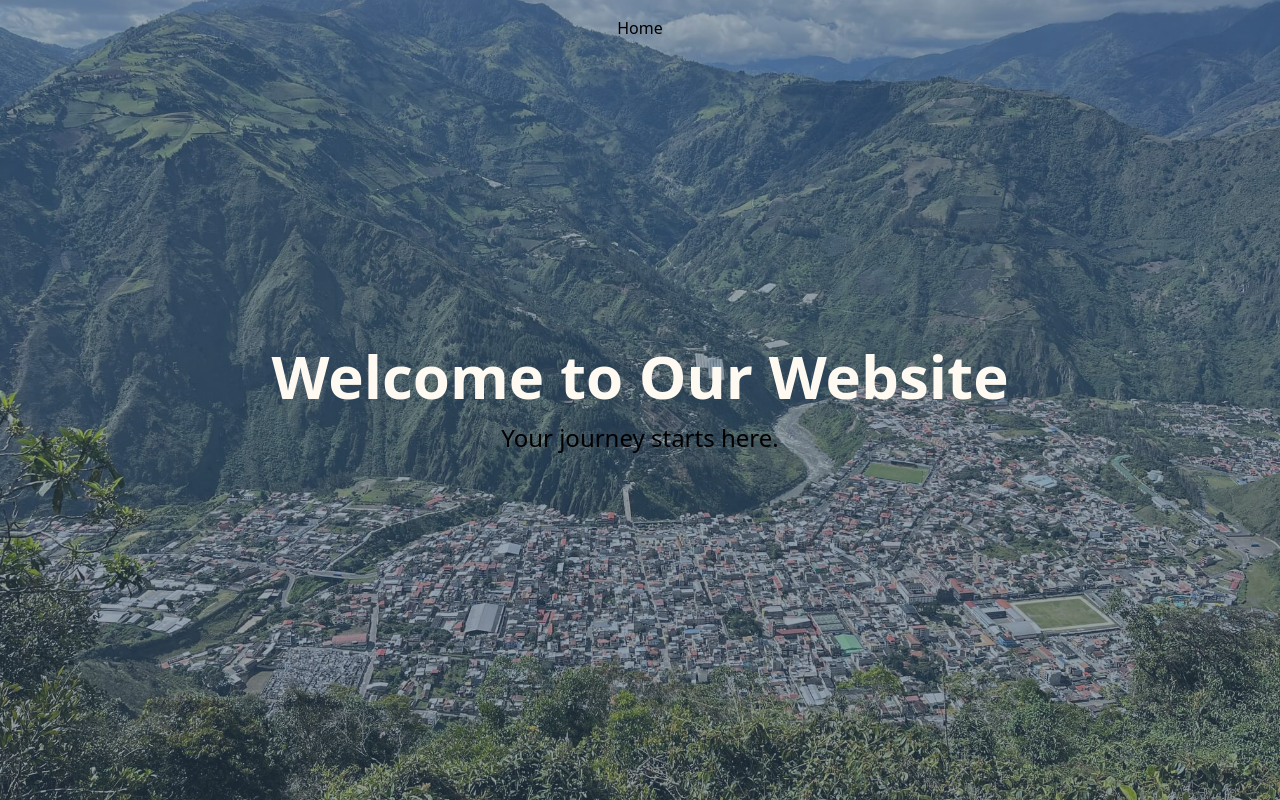
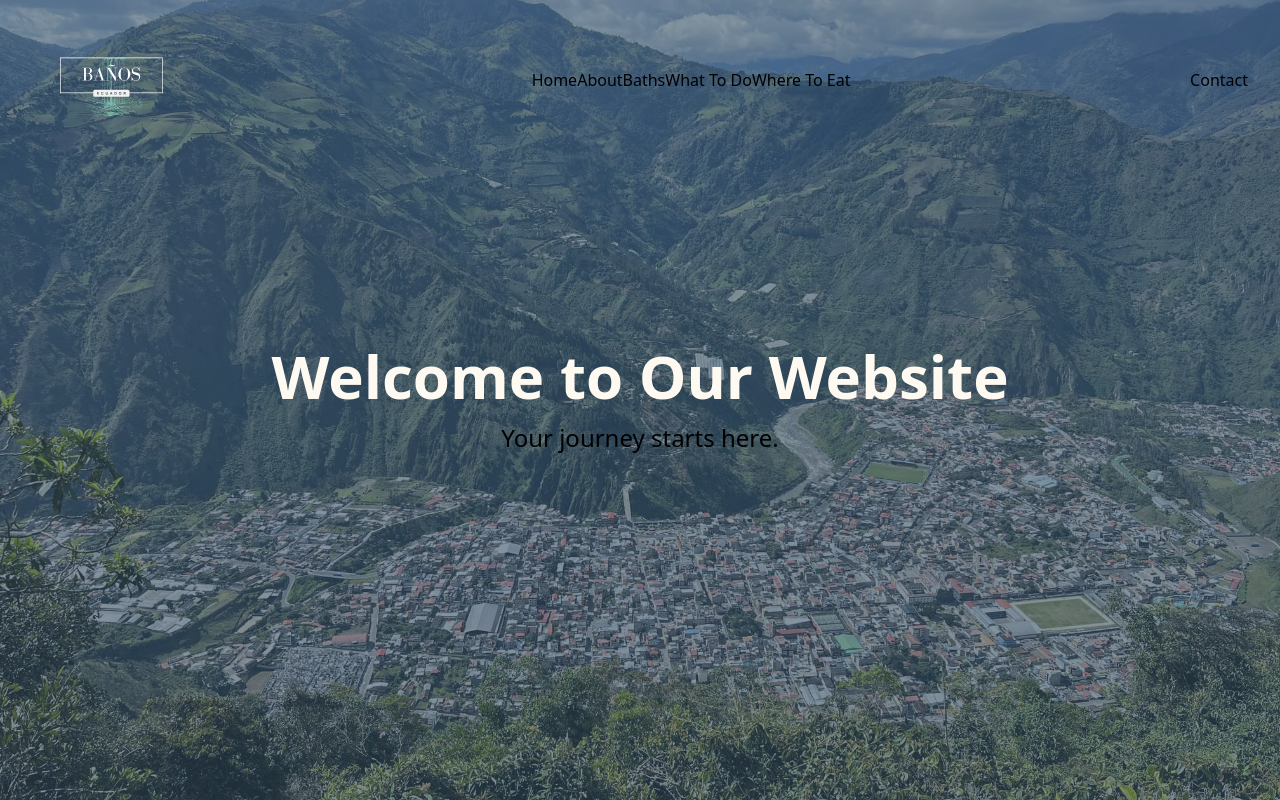
Before and after one commit to k-kenney/magical-banos, a React (Vite) app: page / in a window 1280 px wide. Built offline with nearby package versions, Linux system fonts and the light colour scheme.

Commit message:
set up routes and navbar

```diff
--- a/src/App.jsx
+++ b/src/App.jsx
@@ -2,6 +2,7 @@ import "./App.css";
 import { BrowserRouter as Router, Routes, Route } from "react-router-dom";
 import Homepage from "./screens/Homepage";
 import Navbar from "./components/Navbar";
+import Aboutpage from "./screens/Aboutpage";
 
 function App() {
   return (
@@ -9,8 +10,7 @@ function App() {
       <Navbar />
       <Routes>
         <Route path="/" element={<Homepage />} />
-        {/* <Route path="/about" element={<About />} />
-      <Route path="*" element={<NotFound />} /> */}
+        <Route path="/about" element={<Aboutpage />} />
       </Routes>
     </Router>
   );
--- a/src/components/Homepage/HomepageHero.jsx
+++ b/src/components/Homepage/HomepageHero.jsx
@@ -9,7 +9,7 @@ const HomepageHero = () => {
       {/* Background image with opacity */}
       <div
         style={{ backgroundImage: `url(${heroImage})` }}
-        className="absolute inset-0 bg-cover bg-center opacity-50 z-0"
+        className="absolute inset-0 bg-cover bg-center opacity-40 z-0"
       ></div>
 
       {/* Content */}
--- a/src/components/Navbar.jsx
+++ b/src/components/Navbar.jsx
@@ -1,11 +1,27 @@
-import { Link } from 'react-router-dom';
+import { Link } from "react-router-dom";
+import logo from "../assets/banos-logo.svg";
 
 const Navbar = () => {
   return (
     <>
-      <nav className="fixed top-0 left-0 w-full bg-transparent text-white z-20 flex justify-center p-4">
-        <Link to="/">Home</Link>
-        {/* <Link to="/about">About</Link> */}
+      <nav className="fixed top-0 left-0 w-full bg-transparent text-white z-20 flex items-center justify-between px-8 py-0">
+        <Link to="/">
+          <img
+            className="md:w-[160px] md:h-[160px] w-[120px] h-[120px]"
+            src={logo}
+            alt="logo"
+          />
+        </Link>
+        <div className="">
+          <Link to="/">Home</Link>
+          <Link to="/about">About</Link>
+          <Link to="/baths">Baths</Link>
+          <Link to="/toDo">What To Do</Link>
+          <Link to="/toEat">Where To Eat</Link>
+        </div>
+        <button>
+          <Link to="/contact">Contact</Link>
+        </button>
       </nav>
     </>
   );
--- /dev/null
+++ b/src/screens/Aboutpage.jsx
@@ -0,0 +1,9 @@
+import React from 'react'
+
+const Aboutpage = () => {
+  return (
+    <div>Aboutpage</div>
+  )
+}
+
+export default Aboutpage
```
Also changed, not shown: src/assets/banos-logo.svg (added).
